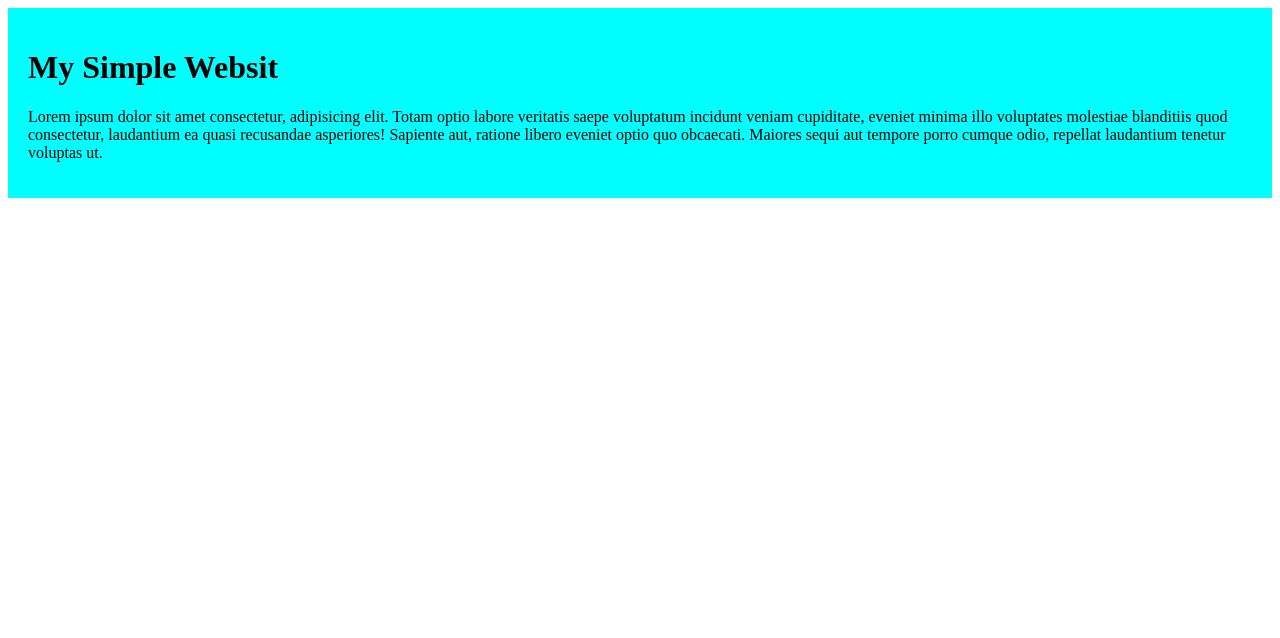
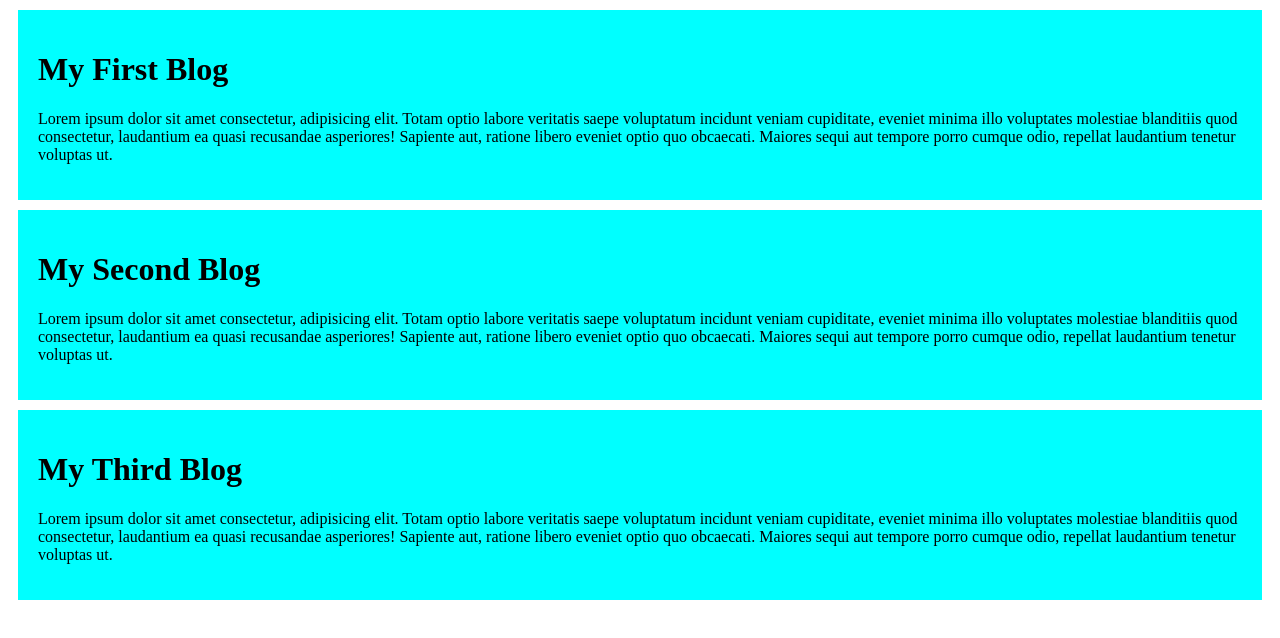
Before and after one commit to MdSaifulIslamRafsan/my-simple-website, a plain HTML site: page index.html in a window 1280 px wide. Drawn offline with Linux system fonts and the light colour scheme.

Commit message:
first commit

```diff
--- a/index.html
+++ b/index.html
@@ -8,7 +8,15 @@
 </head>
 <body>
   <div>
-    <h1>My Simple Websit</h1>
+    <h1>My First Blog</h1>
+    <p>Lorem ipsum dolor sit amet consectetur, adipisicing elit. Totam optio labore veritatis saepe voluptatum incidunt veniam cupiditate, eveniet minima illo voluptates molestiae blanditiis quod consectetur, laudantium ea quasi recusandae asperiores! Sapiente aut, ratione libero eveniet optio quo obcaecati. Maiores sequi aut tempore porro cumque odio, repellat laudantium tenetur voluptas ut.</p>
+  </div>
+  <div>
+    <h1>My Second Blog</h1>
+    <p>Lorem ipsum dolor sit amet consectetur, adipisicing elit. Totam optio labore veritatis saepe voluptatum incidunt veniam cupiditate, eveniet minima illo voluptates molestiae blanditiis quod consectetur, laudantium ea quasi recusandae asperiores! Sapiente aut, ratione libero eveniet optio quo obcaecati. Maiores sequi aut tempore porro cumque odio, repellat laudantium tenetur voluptas ut.</p>
+  </div>
+  <div>
+    <h1>My Third Blog</h1>
     <p>Lorem ipsum dolor sit amet consectetur, adipisicing elit. Totam optio labore veritatis saepe voluptatum incidunt veniam cupiditate, eveniet minima illo voluptates molestiae blanditiis quod consectetur, laudantium ea quasi recusandae asperiores! Sapiente aut, ratione libero eveniet optio quo obcaecati. Maiores sequi aut tempore porro cumque odio, repellat laudantium tenetur voluptas ut.</p>
   </div>
 </body>
--- a/styles/style.css
+++ b/styles/style.css
@@ -1,4 +1,5 @@
 div{
   background-color: aqua;
   padding: 20px;
+  margin: 10px;
 }
```
